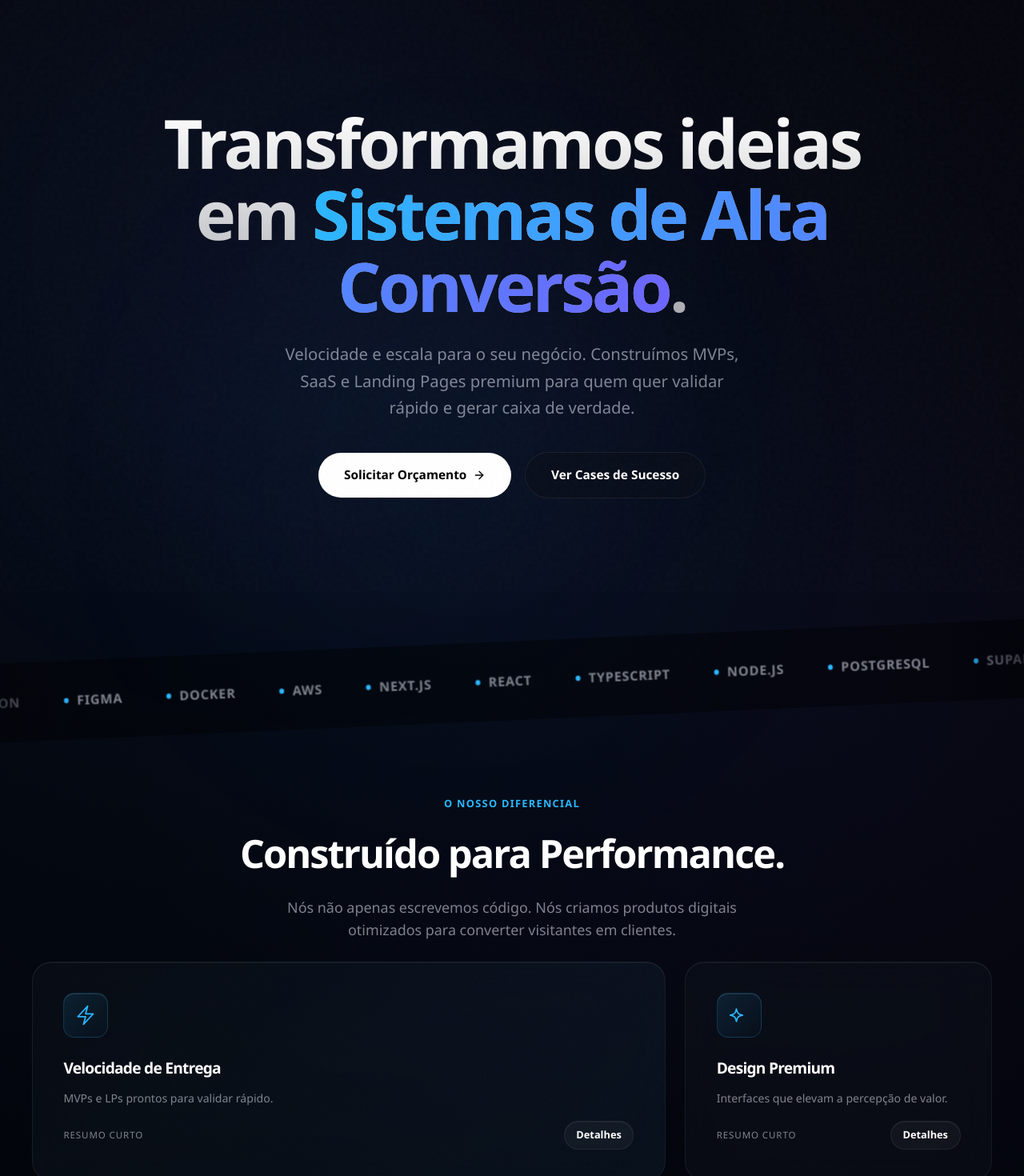
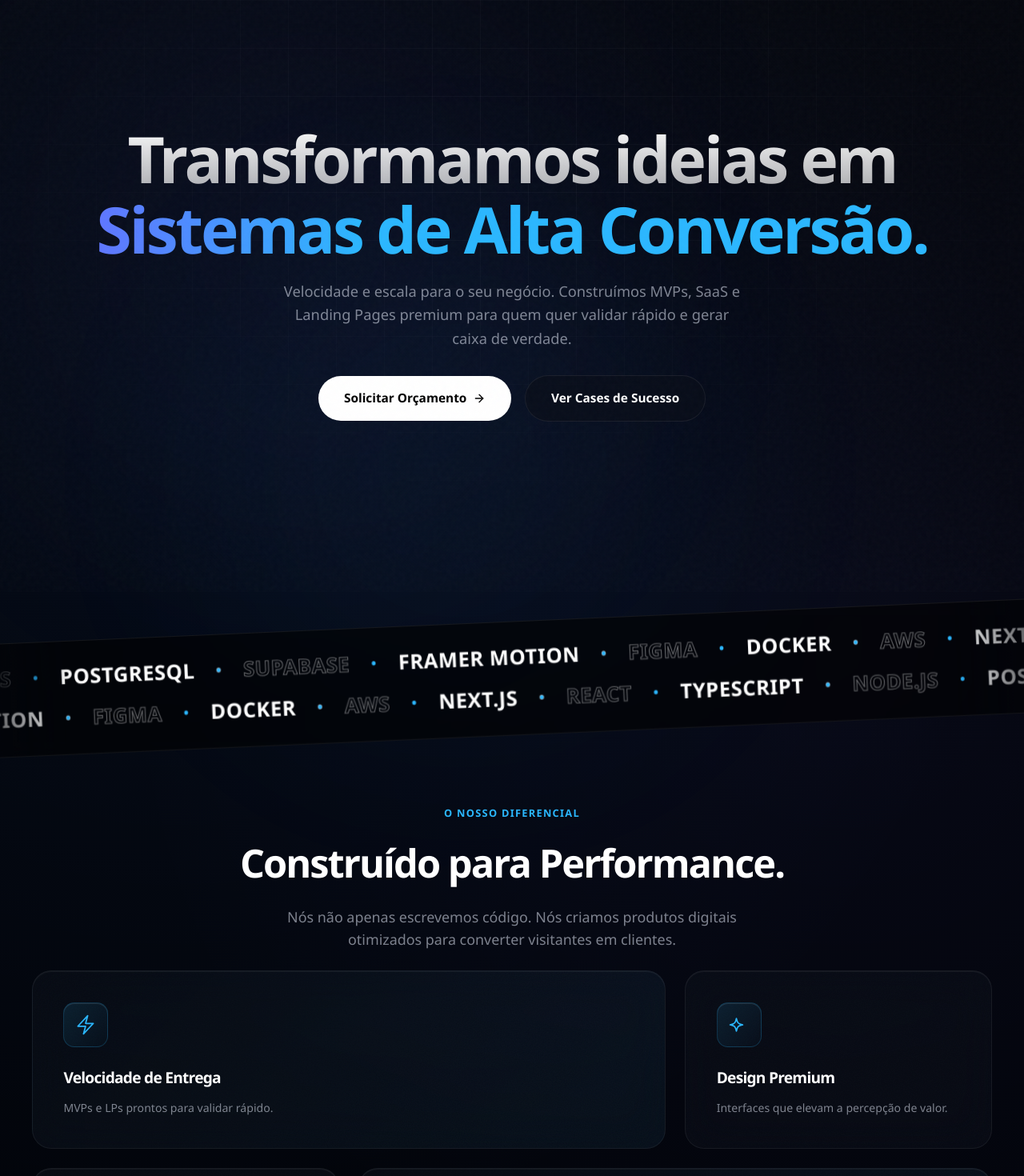
Before and after one commit to BrenoSerenMartins/brenosm-platform, a Next.js app: page / in a window 1280 px wide. Shown: the part 60-1530 px from the top of the page at 80% size. Built offline with nearby package versions, Linux system fonts and the light colour scheme.

Commit message:
feat: enhance hero and bento interactions

```diff
--- a/src/features/home/components/bento-grid-section.tsx
+++ b/src/features/home/components/bento-grid-section.tsx
@@ -151,11 +151,21 @@ export function BentoGridSection() {
             {bentoFeatures.map((feature, idx) => (
               <motion.article
                 key={idx}
+                layoutId={`bento-card-${idx}`}
                 className={`${styles.bentoCard} ${feature.large ? styles.bentoLarge : ""}`}
                 initial={{ opacity: 0, y: 30 }}
                 whileInView={{ opacity: 1, y: 0 }}
                 viewport={{ once: true, margin: "-80px" }}
                 transition={{ duration: 0.5, delay: idx * 0.08 }}
+                onClick={() => setActiveFeatureIndex(idx)}
+                role="button"
+                tabIndex={0}
+                onKeyDown={(e) => {
+                  if (e.key === "Enter" || e.key === " ") {
+                    e.preventDefault();
+                    setActiveFeatureIndex(idx);
+                  }
+                }}
                 onMouseMove={(e) => {
                   const rect = e.currentTarget.getBoundingClientRect();
                   const x = e.clientX - rect.left;
@@ -167,19 +177,9 @@ export function BentoGridSection() {
                 <div className={styles.bentoSpotlight} />
                 <div className={styles.bentoNoise} />
                 <div className={styles.bentoInner}>
-                  <div className={styles.bentoIcon}>{feature.icon}</div>
-                  <h3 className={styles.bentoTitle}>{feature.title}</h3>
+                  <motion.div layoutId={`bento-icon-${idx}`} className={styles.bentoIcon}>{feature.icon}</motion.div>
+                  <motion.h3 layoutId={`bento-title-${idx}`} className={styles.bentoTitle}>{feature.title}</motion.h3>
                   <p className={styles.bentoDesc}>{feature.summary}</p>
-                  <div className={styles.bentoActionRow}>
-                    <span className={styles.bentoMeta}>Resumo curto</span>
-                    <button
-                      type="button"
-                      className={styles.bentoAction}
-                      onClick={() => setActiveFeatureIndex(idx)}
-                    >
-                      Detalhes
-                    </button>
-                  </div>
                 </div>
               </motion.article>
             ))}
@@ -198,16 +198,14 @@ export function BentoGridSection() {
           >
             <motion.div
               ref={featureModalRef}
+              layoutId={`bento-card-${activeFeatureIndex}`}
               className={styles.featureModal}
-              initial={{ opacity: 0, y: 18, scale: 0.98 }}
-              animate={{ opacity: 1, y: 0, scale: 1 }}
-              exit={{ opacity: 0, y: 18, scale: 0.98 }}
-              transition={{ duration: 0.22 }}
               onClick={(event) => event.stopPropagation()}
               role="dialog"
               aria-modal="true"
               aria-labelledby="feature-modal-title"
               aria-describedby="feature-modal-description"
+              transition={{ type: "spring", damping: 25, stiffness: 200 }}
             >
               <button
                 ref={featureModalCloseRef}
@@ -218,10 +216,22 @@ export function BentoGridSection() {
               >
                 Fechar
               </button>
-              <div className={styles.featureModalIcon}>{activeFeature.icon}</div>
+              <motion.div layoutId={`bento-icon-${activeFeatureIndex}`} className={styles.featureModalIcon}>
+                {activeFeature.icon}
+              </motion.div>
               <p className={styles.sectionKicker}>Diferencial</p>
-              <h3 id="feature-modal-title" className={styles.featureModalTitle}>{activeFeature.title}</h3>
-              <p id="feature-modal-description" className={styles.featureModalText}>{activeFeature.details}</p>
+              <motion.h3 layoutId={`bento-title-${activeFeatureIndex}`} id="feature-modal-title" className={styles.featureModalTitle}>
+                {activeFeature.title}
+              </motion.h3>
+              <motion.p
+                id="feature-modal-description"
+                className={styles.featureModalText}
+                initial={{ opacity: 0, y: 10 }}
+                animate={{ opacity: 1, y: 0 }}
+                transition={{ delay: 0.1, duration: 0.3 }}
+              >
+                {activeFeature.details}
+              </motion.p>
             </motion.div>
           </motion.div>
         ) : null}
--- a/src/features/home/components/cta-section.tsx
+++ b/src/features/home/components/cta-section.tsx
@@ -8,6 +8,7 @@ import styles from "@/src/features/home/portfolio-page.module.css";
 export function CtaSection() {
   return (
     <section id="contato" className={styles.ctaSection}>
+      <div className={styles.glassGrid} />
       <div className={styles.ctaGlow} />
       <div className={styles.ctaContent}>
         <motion.h2
--- a/src/features/home/components/hero-section.tsx
+++ b/src/features/home/components/hero-section.tsx
@@ -1,6 +1,7 @@
 "use client";
 
-import { motion } from "framer-motion";
+import { motion, useScroll, useVelocity, useSpring, useTransform, useAnimationFrame, useMotionValue } from "framer-motion";
+import { useRef } from "react";
 import { siteConfig } from "@/src/config/site";
 import { MagneticWrapper } from "@/src/components/motion/magnetic-wrapper";
 import { ArrowIcon } from "@/src/components/icons/arrow-icon";
@@ -11,7 +12,6 @@ const baseMarquee = [
   "Supabase", "Framer Motion", "Figma", "Docker", "AWS",
 ];
 
-// Repetimos 4 vezes para preencher bem a tela em 4K e metade (50%) ser exatamente 2 repetições completas.
 const techMarquee = [...baseMarquee, ...baseMarquee, ...baseMarquee, ...baseMarquee];
 
 const heroEntrance = {
@@ -20,12 +20,53 @@ const heroEntrance = {
   transition: { duration: 0.7, ease: [0.16, 1, 0.3, 1] as [number, number, number, number] },
 };
 
+const wordVariant = {
+  hidden: { opacity: 0, y: 30, rotateX: -30, filter: "blur(8px)" },
+  show: { opacity: 1, y: 0, rotateX: 0, filter: "blur(0px)" },
+};
+
+function VelocityMarquee({ items, direction = 1, speed = 10 }: { items: string[], direction?: number, speed?: number }) {
+  const baseX = useMotionValue(0);
+  const { scrollY } = useScroll();
+  const scrollVelocity = useVelocity(scrollY);
+  const smoothVelocity = useSpring(scrollVelocity, { damping: 50, stiffness: 400 });
+  const skew = useTransform(smoothVelocity, [-1000, 1000], [-3, 3]);
+
+  useAnimationFrame((t, delta) => {
+    let moveBy = direction * speed * (delta / 1000);
+    moveBy += direction * (smoothVelocity.get() / 80) * (delta / 1000) * 2;
+
+    let newX = baseX.get() + moveBy;
+    if (newX <= -50) newX += 50;
+    else if (newX > 0) newX -= 50;
+
+    baseX.set(newX);
+  });
+
+  const x = useTransform(baseX, (v) => `${v}%`);
+
+  return (
+    <motion.div className={styles.marqueeTrack} style={{ x, skewX: skew }}>
+      {items.map((tech, i) => {
+        const isOutline = i % 2 !== 0;
+        return (
+          <span key={i} className={`${styles.marqueeItem} ${isOutline ? styles.marqueeOutline : ""}`}>
+            <span className={styles.marqueeBullet}>•</span> {tech}
+          </span>
+        );
+      })}
+    </motion.div>
+  );
+}
+
 export function HeroSection() {
+  const titleWords = ["Transformamos", "ideias", "em"];
+
   return (
     <>
-      {/* Hero — ocupa 100dvh, sem cortes */}
-      <section id="inicio" className={styles.heroWrapper} style={{ position: "relative" }}>
-        {/* Auroras Animadas no Fundo do Hero */}
+      <section id="inicio" className={styles.heroWrapper}>
+        <div className={styles.glassGrid} />
+
         <motion.div
           className={styles.heroAurora1}
           style={{ willChange: "transform, opacity" }}
@@ -42,19 +83,39 @@ export function HeroSection() {
         <div className={styles.heroInner}>
           <motion.h1
             className={styles.heroTitle}
-            initial={heroEntrance.initial}
-            animate={heroEntrance.animate}
-            transition={heroEntrance.transition}
+            initial="hidden"
+            animate="show"
+            variants={{
+              show: { transition: { staggerChildren: 0.12, delayChildren: 0.1 } }
+            }}
           >
-            Transformamos ideias em{" "}
-            <span className={styles.heroTitleAccent}>Sistemas de Alta Conversão</span>.
+            {titleWords.map((word, i) => (
+              <span key={i}>
+                <motion.span
+                  variants={wordVariant}
+                  transition={{ type: "spring", damping: 20, stiffness: 200 }}
+                  className={styles.heroWord}
+                >
+                  {word}
+                </motion.span>
+                {" "}
+              </span>
+            ))}
+            <br className={styles.heroBreak} />
+            <motion.span
+              variants={wordVariant}
+              transition={{ type: "spring", damping: 20, stiffness: 200 }}
+              className={styles.heroTitleAccent}
+            >
+              Sistemas de Alta Conversão.
+            </motion.span>
           </motion.h1>
 
           <motion.p
             className={styles.heroLead}
             initial={heroEntrance.initial}
             animate={heroEntrance.animate}
-            transition={{ ...heroEntrance.transition, delay: 0.08 }}
+            transition={{ ...heroEntrance.transition, delay: 0.6 }}
           >
             Velocidade e escala para o seu negócio. Construímos MVPs, SaaS e Landing Pages premium para quem quer validar rápido e gerar caixa de verdade.
           </motion.p>
@@ -63,7 +124,7 @@ export function HeroSection() {
             className={styles.heroActions}
             initial={heroEntrance.initial}
             animate={heroEntrance.animate}
-            transition={{ ...heroEntrance.transition, delay: 0.16 }}
+            transition={{ ...heroEntrance.transition, delay: 0.7 }}
           >
             <MagneticWrapper>
               <a
@@ -88,23 +149,11 @@ export function HeroSection() {
             </MagneticWrapper>
           </motion.div>
         </div>
-
       </section>
 
-      {/* Marquee (faixa rotativa) fora do Hero para a torção não ser cortada */}
-      <div className={styles.marqueeContainer}>
-        <motion.div
-          className={styles.marqueeTrack}
-          style={{ willChange: "transform" }}
-          animate={{ x: ["0%", "-50%"] }}
-          transition={{ duration: 20, ease: "linear", repeat: Infinity }}
-        >
-          {techMarquee.map((tech, i) => (
-            <span key={i} className={styles.marqueeItem}>
-              <span style={{ color: "var(--accent-cyan)", fontSize: "1.25rem" }}>•</span> {tech}
-            </span>
-          ))}
-        </motion.div>
+      <div className={styles.marqueeWrapper}>
+        <VelocityMarquee items={techMarquee} direction={-1} speed={4} />
+        <VelocityMarquee items={techMarquee} direction={1} speed={4} />
       </div>
     </>
   );
--- a/src/features/home/portfolio-page.module.css
+++ b/src/features/home/portfolio-page.module.css
@@ -44,10 +44,25 @@
   align-items: center;
   justify-content: center;
   text-align: center;
-  padding: clamp(4rem, 10vw, 8rem) clamp(1rem, 4vw, 1.5rem) clamp(2rem, 4vw, 4rem);
+  padding: 0 clamp(1rem, 4vw, 2rem);
   position: relative;
+  z-index: 2;
+}
+
+/* ===== Glass Grid Background ===== */
+.glassGrid {
+  position: absolute;
+  inset: 0;
   z-index: 1;
+  pointer-events: none;
+  background-size: 60px 60px;
+  background-image:
+    linear-gradient(to right, rgba(255, 255, 255, 0.03) 1px, transparent 1px),
+    linear-gradient(to bottom, rgba(255, 255, 255, 0.03) 1px, transparent 1px);
+  mask-image: radial-gradient(ellipse 80% 80% at 50% 30%, black 10%, transparent 80%);
+  -webkit-mask-image: radial-gradient(ellipse 80% 80% at 50% 30%, black 10%, transparent 80%);
 }
+
 
 .heroBadge {
   display: inline-flex;
@@ -106,29 +121,59 @@
 }
 
 .heroTitle {
-  font-size: clamp(2.5rem, 6vw + 0.5rem, 6rem);
-  line-height: 1.05;
+  font-size: clamp(2rem, 5vw + 1rem, 5rem);
+  line-height: 1.1;
   font-weight: 800;
   letter-spacing: -0.04em;
-  margin-bottom: clamp(1rem, 2vw, 1.5rem);
-  background: linear-gradient(180deg, #fff 0%, rgba(255, 255, 255, 0.65) 100%);
-  -webkit-background-clip: text;
-  -webkit-text-fill-color: transparent;
-  max-width: 900px;
+  margin-bottom: clamp(1rem, 1.5vw, 1.5rem);
+  max-width: 1200px;
+  perspective: 1000px;
 }
 
-.heroTitleAccent {
-  background: linear-gradient(90deg, var(--accent-cyan) 0%, var(--accent-violet) 100%);
+.heroBreak {
+  display: block;
+}
+
+@media (max-width: 768px) {
+  .heroBreak {
+    display: none; /* Deixa o flex natural quebrar no mobile */
+  }
+}
+
+.heroWord {
+  display: inline-block;
+  background: linear-gradient(180deg, #fff 0%, rgba(255, 255, 255, 0.65) 100%);
   -webkit-background-clip: text;
   -webkit-text-fill-color: transparent;
 }
 
+.heroTitleAccent {
+  display: inline-block;
+  background: linear-gradient(
+    to right,
+    var(--accent-cyan) 20%,
+    #fff 40%,
+    var(--accent-violet) 60%,
+    var(--accent-cyan) 80%
+  );
+  background-size: 200% auto;
+  -webkit-background-clip: text;
+  -webkit-text-fill-color: transparent;
+  animation: shimmer 4s linear infinite;
+}
+
+@keyframes shimmer {
+  to {
+    background-position: 200% center;
+  }
+}
+
 .heroLead {
-  font-size: clamp(1rem, 1.8vw, 1.25rem);
+  font-size: clamp(1rem, 1.5vw, 1.125rem);
   color: var(--text-muted);
   max-width: 580px;
-  margin: 0 auto clamp(1.5rem, 3vw, 3rem) auto;
-  line-height: 1.65;
+  margin: 0 auto clamp(1.25rem, 2.5vw, 2.5rem) auto;
+  line-height: 1.6;
 }
 
 .heroActions {
@@ -192,22 +237,26 @@
 }
 
 /* ===== Marquee ===== */
-.marqueeContainer {
+.marqueeWrapper {
   width: 105%;
   left: -2.5%;
   overflow: hidden;
-  padding: clamp(1.25rem, 2.5vw, 2rem) 0;
-  background: rgba(0, 0, 0, 0.4);
+  padding: clamp(1rem, 2vw, 1.5rem) 0;
+  background: rgba(0, 0, 0, 0.6);
+  backdrop-filter: blur(8px);
   display: flex;
-  align-items: center;
+  flex-direction: column;
+  gap: 0.75rem;
   position: relative;
   transform: rotate(-2.5deg) scale(1.05);
-  margin: clamp(3rem, 8vh, 6rem) 0;
+  margin: clamp(2rem, 5vh, 4rem) 0;
   z-index: 5;
+  border-top: 1px solid var(--glass-border);
+  border-bottom: 1px solid var(--glass-border);
 }
 
-.marqueeContainer::before,
-.marqueeContainer::after {
+.marqueeWrapper::before,
+.marqueeWrapper::after {
   content: "";
   position: absolute;
   top: 0;
@@ -216,20 +265,20 @@
   z-index: 2;
 }
 
-.marqueeContainer::before {
+.marqueeWrapper::before {
   left: 0;
   background: linear-gradient(to right, var(--bg) 0%, transparent 100%);
 }
 
-.marqueeContainer::after {
+.marqueeWrapper::after {
   right: 0;
   background: linear-gradient(to left, var(--bg) 0%, transparent 100%);
 }
 
 .marqueeTrack {
   display: flex;
-  gap: clamp(2rem, 4vw, 4rem);
-  padding-right: clamp(2rem, 4vw, 4rem);
+  gap: clamp(1rem, 2vw, 2rem);
+  padding-right: clamp(1rem, 2vw, 2rem);
   width: max-content;
   align-items: center;
   white-space: nowrap;
@@ -237,14 +286,24 @@
 }
 
 .marqueeItem {
-  color: var(--text-muted);
-  font-size: clamp(0.875rem, 1.2vw, 1.125rem);
-  font-weight: 600;
-  letter-spacing: 0.05em;
+  color: #fff;
+  font-size: clamp(1rem, 2vw, 1.5rem);
+  font-weight: 800;
+  letter-spacing: 0.02em;
   text-transform: uppercase;
   display: flex;
   align-items: center;
-  gap: 0.5rem;
+  gap: clamp(1rem, 2vw, 2rem);
+}
+
+.marqueeOutline {
+  color: transparent !important;
+  -webkit-text-stroke: 1px rgba(255, 255, 255, 0.4);
+}
+
+.marqueeBullet {
+  color: var(--accent-cyan);
+  font-size: clamp(0.75rem, 1.5vw, 1rem);
 }
 
 /* ===== Sections ===== */
@@ -345,10 +404,13 @@
   transition: transform 0.4s cubic-bezier(0.16, 1, 0.3, 1), border-color 0.4s ease, box-shadow 0.4s ease;
 }
 
+/* Hover interativo do card (como é um botão agora) */
 .bentoCard:hover {
-  border-color: rgba(43, 183, 255, 0.15);
-  transform: translateY(-4px);
-  box-shadow: 0 16px 48px rgba(0, 0, 0, 0.4), inset 0 1px 0 rgba(255, 255, 255, 0.08);
+  transform: translateY(-2px);
+  box-shadow: 0 10px 40px -10px rgba(0, 0, 0, 0.5);
+}
+.bentoCard:hover::before {
+  opacity: 0.8;
 }
 
 .bentoIcon {
@@ -432,45 +494,11 @@
   z-index: 1;
   display: flex;
   flex-direction: column;
-  flex: 1;
+  height: 100%;
+  justify-content: space-between;
 }
 
-.bentoActionRow {
-  margin-top: auto;
-  display: flex;
-  align-items: center;
-  justify-content: space-between;
-  gap: 0.75rem;
-  padding-top: clamp(0.75rem, 1.5vw, 1rem);
-}
 
-.bentoMeta {
-  color: var(--text-muted);
-  font-size: clamp(0.675rem, 0.9vw, 0.75rem);
-  letter-spacing: 0.08em;
-  text-transform: uppercase;
-}
-
-.bentoAction {
-  appearance: none;
-  border: 1px solid var(--glass-border);
-  border-radius: 999px;
-  background: rgba(255, 255, 255, 0.04);
-  box-shadow: inset 0 1px 0 rgba(255, 255, 255, 0.05);
-  color: var(--text);
-  font-weight: 600;
-  font-size: clamp(0.775rem, 1vw, 0.875rem);
-  padding: 0.45rem 0.9rem;
-  cursor: pointer;
-  transition: transform 0.2s ease, border-color 0.2s ease, background 0.2s ease, box-shadow 0.2s ease;
-}
-
-.bentoAction:hover {
-  transform: translateY(-1px);
-  border-color: rgba(255, 255, 255, 0.2);
-  background: rgba(255, 255, 255, 0.08);
-  box-shadow: inset 0 1px 0 rgba(255, 255, 255, 0.1);
-}
 
 .featureModalBackdrop {
   position: fixed;
@@ -805,7 +833,7 @@
 
 .ctaContent {
   position: relative;
-  z-index: 1;
+  z-index: 2;
   max-width: 800px;
   margin: 0 auto;
 }
@@ -923,7 +951,7 @@
     align-items: center;
     justify-content: center;
     text-align: center;
-    padding: 5.5rem 0.875rem 2rem;
+    padding: 0 1rem;
   }
 
   .heroBadge {
@@ -960,16 +988,17 @@
     justify-content: center;
   }
 
-  .marqueeContainer {
+  .marqueeWrapper {
     width: 100%;
     left: 0;
     transform: none;
     margin-top: 0.25rem;
-    padding: 0.875rem 0;
+    padding: 0.75rem 0;
+    gap: 0.5rem;
   }
 
-  .marqueeContainer::before,
-  .marqueeContainer::after {
+  .marqueeWrapper::before,
+  .marqueeWrapper::after {
     width: 2.5rem;
   }
 
```
